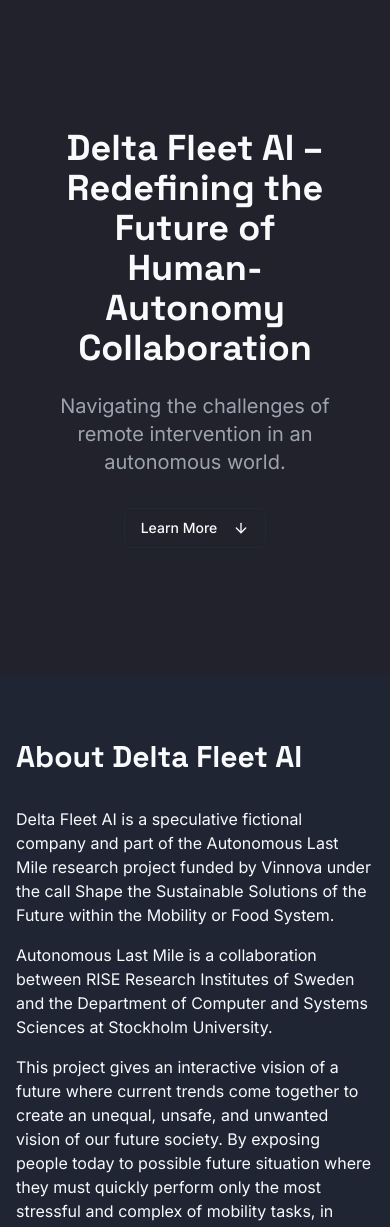
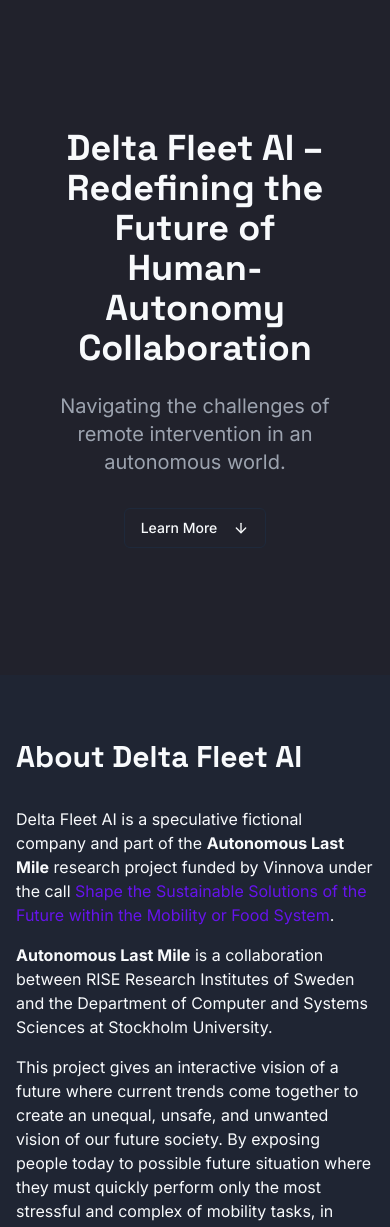
Before and after one commit to neginsoltanii/fleetai-nexus-new, a React (Vite) app: page /delta-fleet-info in a window 390 px wide. Shown: the top 1227 px of the page. Built offline with nearby package versions, Linux system fonts and the light colour scheme.

Commit message:
Update DeltaFleetInfo About Section
Make "Autonomous Last Mile" bold and link "Shape the Sustainable Solutions of the Future within the Mobility or Food" to the specified URL in the About section of DeltaFleetInfo.
[skip gpt_engineer]

```diff
--- a/src/pages/DeltaFleetInfo.tsx
+++ b/src/pages/DeltaFleetInfo.tsx
@@ -41,10 +41,10 @@ const DeltaFleetInfo = () => {
           <h2 className="text-3xl md:text-4xl font-bold mb-8">About Delta Fleet AI</h2>
           <div className="prose prose-invert max-w-none">
             <p className="mb-4">
-              Delta Fleet AI is a speculative fictional company and part of the Autonomous Last Mile research project funded by Vinnova under the call Shape the Sustainable Solutions of the Future within the Mobility or Food System.
+              Delta Fleet AI is a speculative fictional company and part of the <strong>Autonomous Last Mile</strong> research project funded by Vinnova under the call <a href="https://www.vinnova.se/en/calls-for-proposals/future-prototypes-in-sustainable-mobility/shape-the-sustainable-solutions-of-the-2023-04105/" className="text-primary hover:underline">Shape the Sustainable Solutions of the Future within the Mobility or Food System</a>.
             </p>
             <p className="mb-4">
-              Autonomous Last Mile is a collaboration between RISE Research Institutes of Sweden and the Department of Computer and Systems Sciences at Stockholm University.
+              <strong>Autonomous Last Mile</strong> is a collaboration between RISE Research Institutes of Sweden and the Department of Computer and Systems Sciences at Stockholm University.
             </p>
             <p className="mb-8">
               This project gives an interactive vision of a future where current trends come together to create an unequal, unsafe, and unwanted vision of our future society. By exposing people today to possible future situation where they must quickly perform only the most stressful and complex of mobility tasks, in quick succession, under economic and social constraints that give them no other option we hope to encourage designers, developers and end users of these technologies to ensure that it does not come to pass.
```
